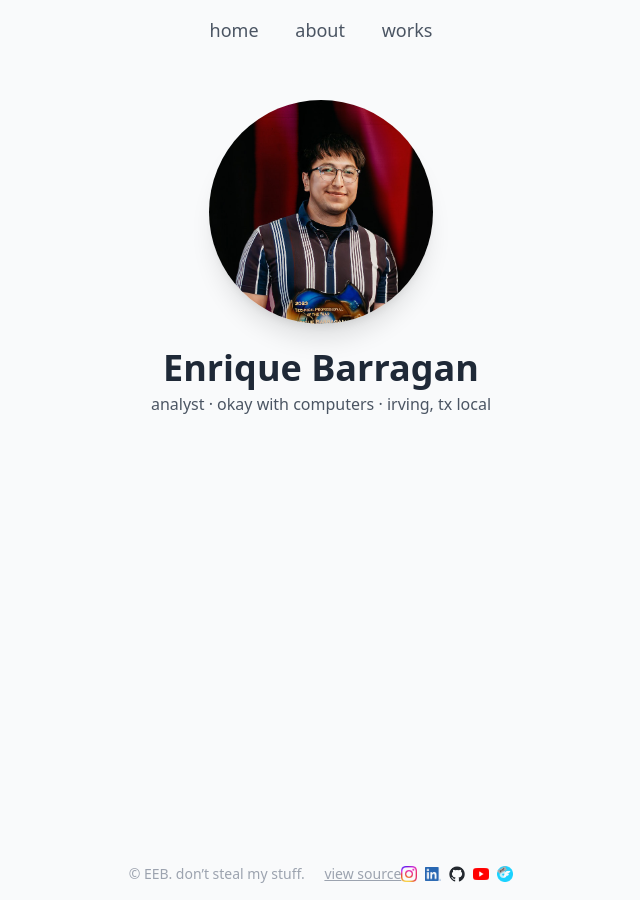
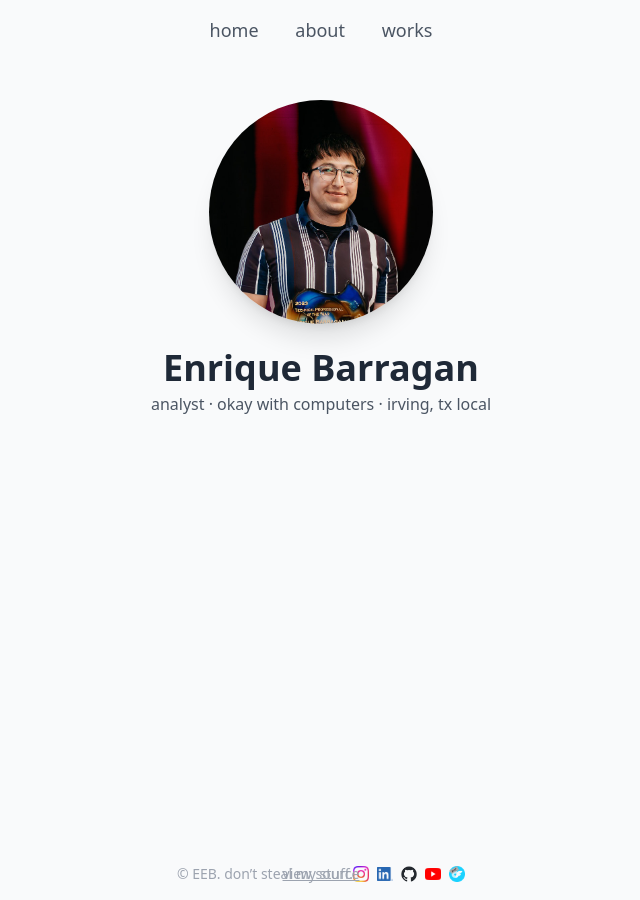
Before and after one commit to enriquebarragan/enriquebarragan.github.io, a Jekyll site: the page built from index.md, in a window 1280 px wide. Shown: the whole page, without its empty margins (319-959 px from the left). Built offline with Jekyll 4.4.1, drawn with Linux system fonts in a browser that asks for light colours; nearby versions of some CDN libraries.

Commit message:
Update footer.html

```diff
--- a/_includes/footer.html
+++ b/_includes/footer.html
@@ -1,14 +1,23 @@
-<footer class="py-4 px-4 text-sm text-gray-400 flex justify-between items-center">
-  <div class="space-x-4 text-center">
-    <a href="https://github.com/enriquebarragan/enriquebarragan.github.io/blob/main/LICENSE-content.md" target="_blank" rel="noopener noreferrer">
-      &copy; EEB. don’t steal my stuff.
-    </a>
-    <a href="https://github.com/enriquebarragan/enriquebarragan.github.io" target="_blank" rel="noopener noreferrer" class="underline hover:text-gray-600">
+<footer class="relative py-4 px-4 text-sm text-gray-400">
+  <div class="flex justify-between items-center">
+    <!-- Left -->
+    <div>
+      <a href="https://github.com/enriquebarragan/enriquebarragan.github.io/blob/main/LICENSE-content.md" target="_blank" rel="noopener noreferrer">
+        &copy; EEB. don’t steal my stuff.
+      </a>
+    </div>
+
+    <!-- Right -->
+    <div class="flex items-center gap-2 [&_img]:w-3 [&_img]:h-auto">
+      {% include socials.html %}
+    </div>
+  </div>
+
+  <!-- Center (absolute so it stays centered even with left/right size mismatch) -->
+  <div class="absolute inset-0 flex justify-center items-center pointer-events-none">
+    <a href="https://github.com/enriquebarragan/enriquebarragan.github.io" target="_blank" rel="noopener noreferrer"
+       class="underline hover:text-gray-600 pointer-events-auto">
       view source
     </a>
   </div>
-
-  <div class="flex items-center gap-2 [&_img]:w-2 [&_img]:h-auto">
-    {% include socials.html %}
-  </div>
 </footer>
```
